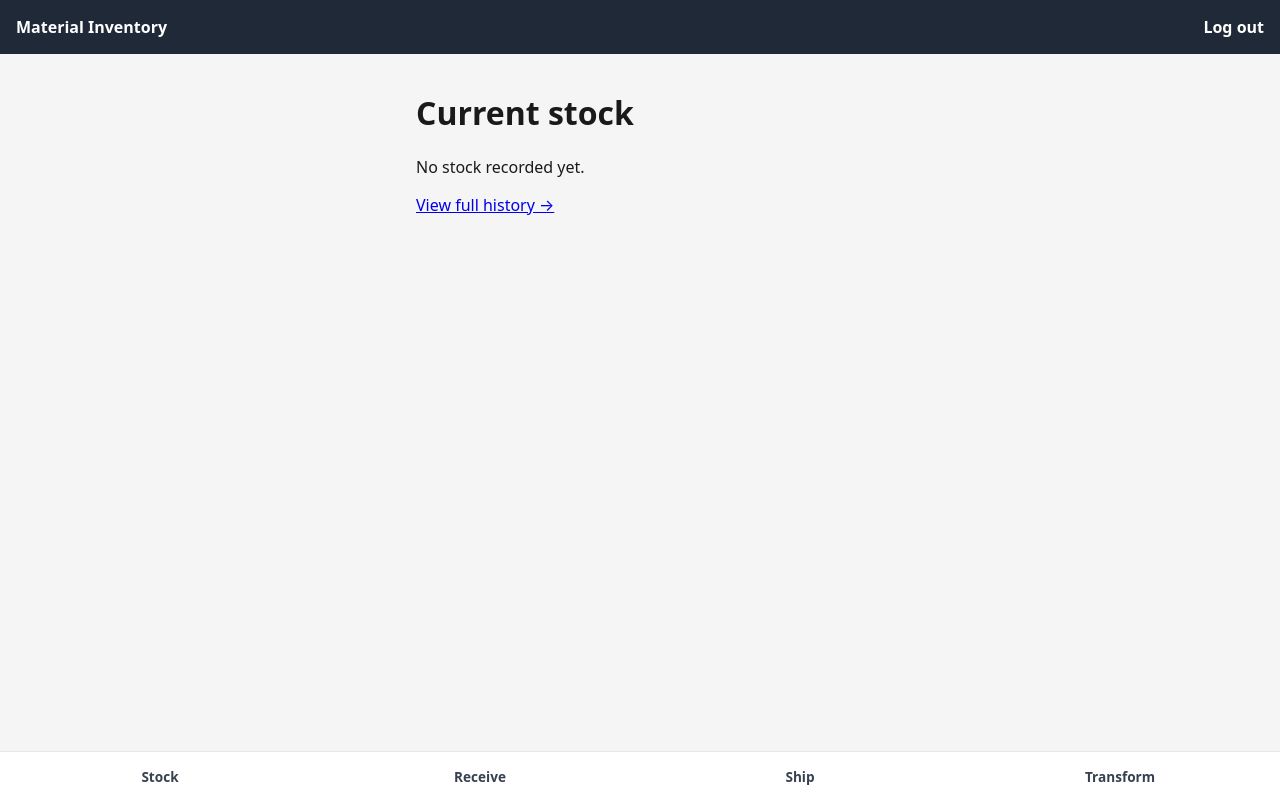
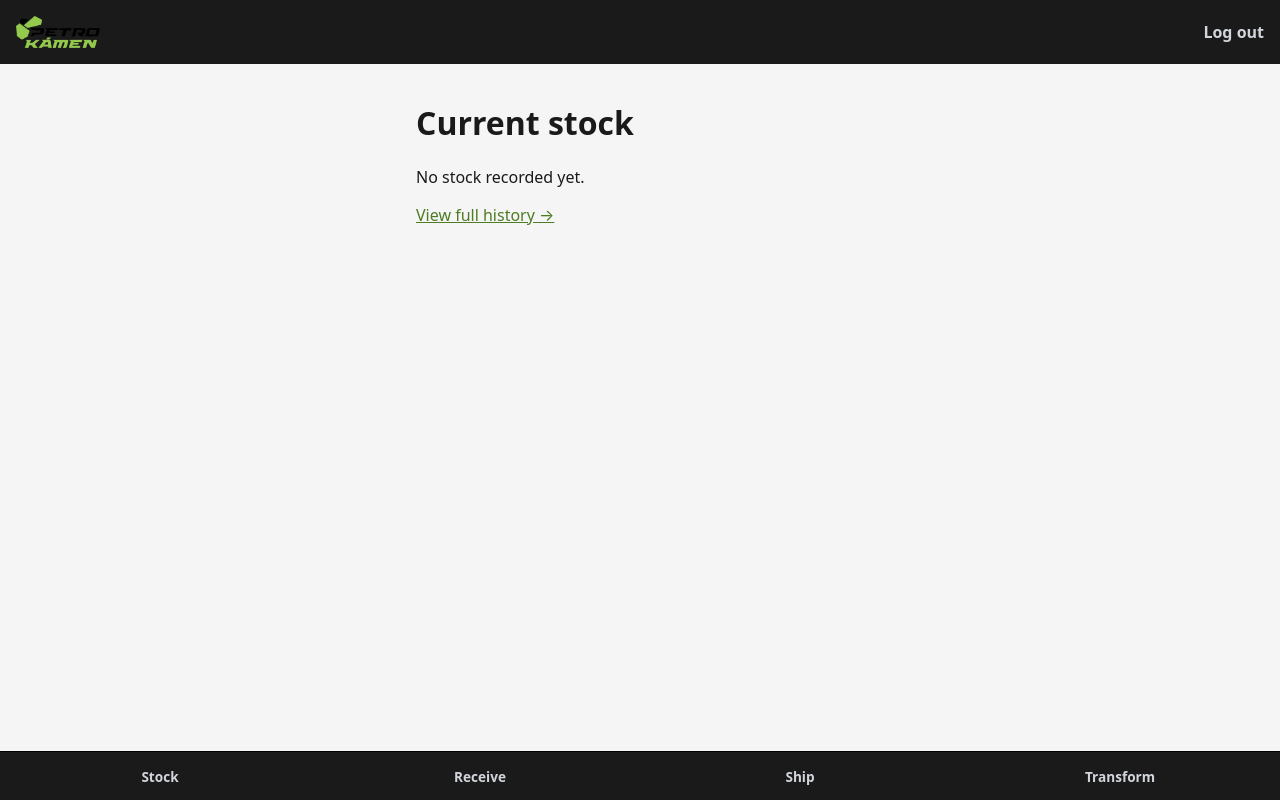
Before and after one commit to janmdvoracek/MaterialInventory, a Django app: page / in a window 1280 px wide. Run offline with Django 5.2, Linux system fonts and the light colour scheme; the visitor is signed in with stand-in values (Sample User, id 1); data that the repository does not hold is empty.

Commit message:
Added basic styling

```diff
--- a/config/settings.py
+++ b/config/settings.py
@@ -133,6 +133,7 @@ USE_TZ = True
 # https://docs.djangoproject.com/en/6.1/howto/static-files/
 
 STATIC_URL = 'static/'
+STATICFILES_DIRS = [BASE_DIR / 'static']
 STATIC_ROOT = BASE_DIR / 'staticfiles'
 STATICFILES_STORAGE = 'whitenoise.storage.CompressedManifestStaticFilesStorage'
 
--- a/templates/base.html
+++ b/templates/base.html
@@ -7,7 +7,13 @@
     <title>{% block title %}Material Inventory{% endblock %}</title>
     <script src="https://unpkg.com/htmx.org@2.0.3" defer></script>
     <style>
-        :root { color-scheme: light; }
+        :root {
+            color-scheme: light;
+            --brand-dark: #1a1a1a;
+            --brand-green: #8bc53f;
+            --brand-green-dark: #6fa22f;
+            --brand-green-text: #4d7c23;
+        }
         * { box-sizing: border-box; }
         body {
             font-family: system-ui, -apple-system, sans-serif;
@@ -16,15 +22,18 @@
             background: #f5f5f5;
             color: #1a1a1a;
         }
+        a { color: var(--brand-green-text); }
         header {
-            background: #1f2937;
+            background: var(--brand-dark);
             color: white;
             padding: 1rem;
             display: flex;
             justify-content: space-between;
             align-items: center;
         }
-        header a { color: white; text-decoration: none; font-weight: 600; }
+        header a { color: white; text-decoration: none; font-weight: 700; letter-spacing: 0.02em; }
+        header .logo { height: 32px; width: auto; display: block; }
+        header a.logout-link { font-weight: 600; letter-spacing: normal; color: #d1d5db; }
         main { padding: 1rem; max-width: 480px; margin: 0 auto; }
         .card {
             background: white;
@@ -41,54 +50,62 @@
             border: 1px solid #ccc;
             border-radius: 6px;
         }
+        input:focus, select:focus {
+            outline: none;
+            border-color: var(--brand-green);
+            box-shadow: 0 0 0 3px rgba(139, 197, 63, 0.35);
+        }
         button, .btn {
             display: inline-block;
             width: 100%;
             padding: 0.9rem;
             font-size: 1.05rem;
-            font-weight: 600;
+            font-weight: 700;
             border: none;
             border-radius: 6px;
-            background: #2563eb;
-            color: white;
+            background: var(--brand-green);
+            color: var(--brand-dark);
             margin-top: 1rem;
             cursor: pointer;
             text-align: center;
             text-decoration: none;
         }
+        button:hover, .btn:hover { background: var(--brand-green-dark); }
         .messages { list-style: none; padding: 0; }
         .messages li { padding: 0.75rem; border-radius: 6px; margin-bottom: 0.5rem; }
         .messages .success { background: #d1fae5; color: #065f46; }
         .messages .error { background: #fee2e2; color: #991b1b; }
         table { width: 100%; border-collapse: collapse; }
         th, td { text-align: left; padding: 0.5rem; border-bottom: 1px solid #e5e7eb; }
+        th { color: var(--brand-dark); border-bottom: 2px solid var(--brand-green); }
         nav.bottom {
             position: fixed;
             bottom: 0;
             left: 0;
             right: 0;
             display: flex;
-            background: white;
-            border-top: 1px solid #e5e7eb;
+            background: var(--brand-dark);
+            border-top: 1px solid #000;
         }
         nav.bottom a {
             flex: 1;
             text-align: center;
             padding: 0.9rem 0.5rem;
             text-decoration: none;
-            color: #374151;
+            color: #d1d5db;
             font-size: 0.85rem;
-            font-weight: 600;
+            font-weight: 700;
         }
+        nav.bottom a:hover, nav.bottom a:active { color: var(--brand-green); }
         .item-row { display: flex; gap: 0.5rem; align-items: flex-end; margin-bottom: 0.5rem; }
         .item-row > div { flex: 1; }
     </style>
 </head>
 <body>
     <header>
-        <a href="{% url 'dashboard' %}">Material Inventory</a>
+        <a href="{% url 'dashboard' %}"><img class="logo" src="{% static 'img/logo.png' %}" alt="Petrokámen"></a>
         {% if user.is_authenticated %}
-            <a href="{% url 'logout' %}">Log out</a>
+            <a class="logout-link" href="{% url 'logout' %}">Log out</a>
         {% endif %}
     </header>
     <main>
```
Also changed, not shown: static/img/logo-source.jpg (added), static/img/logo.png (added).
